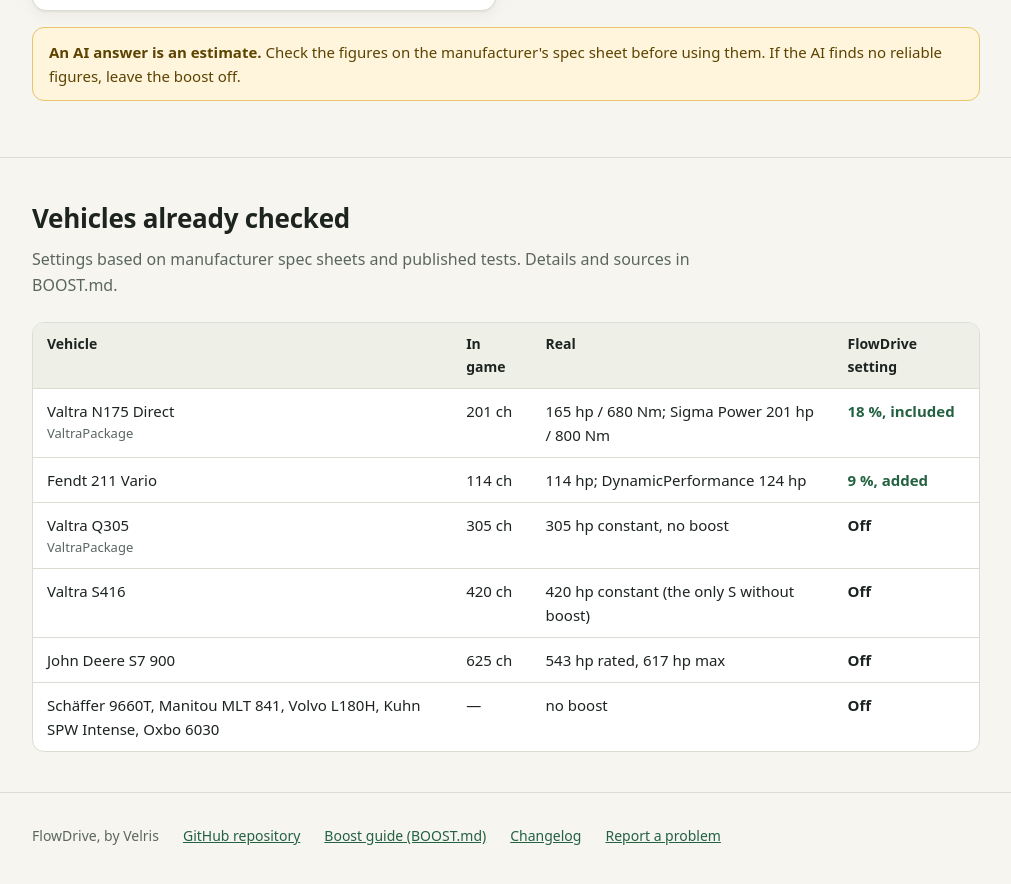
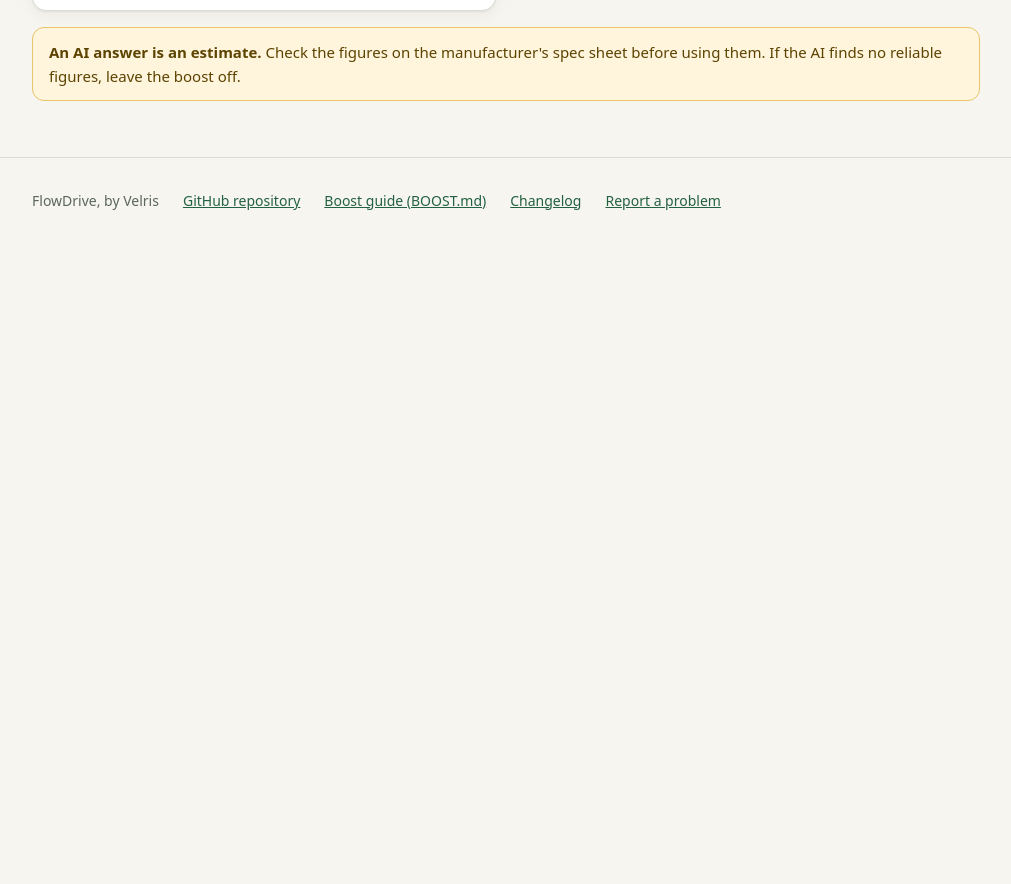
Before and after one commit to DEV-Velris/FlowDrive, a plain HTML site: page docs/index.html in a window 1280 px wide. Shown: the part 2593-3477 px from the top of the page, without its empty margins (134-1145 px from the left). After the commit the page ends 2853 px from the top, so only its background shows below. Drawn offline with Linux system fonts and the light colour scheme.

Commit message:
Delete already knows

```diff
--- a/docs/index.html
+++ b/docs/index.html
@@ -140,14 +140,6 @@ textarea { min-height: 260px; resize: vertical; font-size: 14px; line-height: 1.
 .settings-explained { display: grid; gap: 12px; grid-template-columns: repeat(auto-fill, minmax(240px, 1fr)); margin-top: 8px; }
 .settings-explained .card p { font-size: 14px; }
 
-.table-wrap { overflow-x: auto; border: 1px solid var(--border); border-radius: 12px; background: var(--surface); }
-table { border-collapse: collapse; width: 100%; font-size: 15px; min-width: 620px; }
-th, td { text-align: left; padding: 10px 14px; border-bottom: 1px solid var(--border); vertical-align: top; }
-th { background: var(--surface-2); font-size: 14px; }
-tr:last-child td { border-bottom: 0; }
-.verdict { font-weight: 600; white-space: nowrap; }
-.verdict.on { color: var(--accent-strong); }
-
 footer { padding: 32px 0 48px; color: var(--muted); font-size: 14px; border-top: 1px solid var(--border); }
 footer .wrap { display: flex; flex-wrap: wrap; gap: 8px 24px; }
 </style>
@@ -279,30 +271,6 @@ footer .wrap { display: flex; flex-wrap: wrap; gap: 8px 24px; }
     </div>
   </section>
 
-  <section id="verified">
-    <div class="wrap">
-      <h2 data-i18n="ver_title">Machines déjà vérifiées</h2>
-      <p class="sub" data-i18n="ver_sub">Réglages établis à partir des fiches constructeur et d'essais publiés. Détails et sources dans BOOST.md.</p>
-      <div class="table-wrap">
-        <table>
-          <thead><tr>
-            <th data-i18n="th_machine">Machine</th>
-            <th data-i18n="th_game">Dans le jeu</th>
-            <th data-i18n="th_real">En vrai</th>
-            <th data-i18n="th_setting">Réglage FlowDrive</th>
-          </tr></thead>
-          <tbody>
-            <tr><td>Valtra N175 Direct <span class="hint">ValtraPackage</span></td><td>201 ch</td><td data-i18n="r1_real">165 ch / 680 Nm ; Sigma Power 201 ch / 800 Nm</td><td class="verdict on" data-i18n="r1_set">18 %, inclus</td></tr>
-            <tr><td>Fendt 211 Vario</td><td>114 ch</td><td data-i18n="r2_real">114 ch ; DynamicPerformance 124 ch</td><td class="verdict on" data-i18n="r2_set">9 %, en plus</td></tr>
-            <tr><td>Valtra Q305 <span class="hint">ValtraPackage</span></td><td>305 ch</td><td data-i18n="r3_real">305 ch constants, pas de boost</td><td class="verdict" data-i18n="off">Désactivé</td></tr>
-            <tr><td>Valtra S416</td><td>420 ch</td><td data-i18n="r4_real">420 ch constants (seul S sans boost)</td><td class="verdict" data-i18n="off">Désactivé</td></tr>
-            <tr><td>John Deere S7 900</td><td>625 ch</td><td data-i18n="r5_real">543 ch nominal, 617 ch maxi</td><td class="verdict" data-i18n="off">Désactivé</td></tr>
-            <tr><td>Schäffer 9660T, Manitou MLT 841, Volvo L180H, Kuhn SPW Intense, Oxbo 6030</td><td>—</td><td data-i18n="r6_real">pas de boost</td><td class="verdict" data-i18n="off">Désactivé</td></tr>
-          </tbody>
-        </table>
-      </div>
-    </div>
-  </section>
 </main>
 
 <footer>
@@ -354,13 +322,6 @@ footer .wrap { display: flex; flex-wrap: wrap; gap: 8px 24px; }
       btn_prepare: "Prepare the question", l_prompt: "Question for the AI",
       ai_google: "Google (AI Mode)", btn_copy: "Copy the question",
       ai_warn: "<strong>An AI answer is an estimate.</strong> Check the figures on the manufacturer's spec sheet before using them. If the AI finds no reliable figures, leave the boost off.",
-      ver_title: "Vehicles already checked",
-      ver_sub: "Settings based on manufacturer spec sheets and published tests. Details and sources in BOOST.md.",
-      th_machine: "Vehicle", th_game: "In game", th_real: "Real", th_setting: "FlowDrive setting",
-      r1_real: "165 hp / 680 Nm; Sigma Power 201 hp / 800 Nm", r1_set: "18 %, included",
-      r2_real: "114 hp; DynamicPerformance 124 hp", r2_set: "9 %, added",
-      r3_real: "305 hp constant, no boost", r4_real: "420 hp constant (the only S without boost)",
-      r5_real: "543 hp rated, 617 hp max", r6_real: "no boost", off: "Off",
       foot_by: "FlowDrive, by Velris", foot_repo: "GitHub repository", foot_boost: "Boost guide (BOOST.md)",
       foot_changes: "Changelog", foot_issues: "Report a problem",
       err_required: "Required.", err_hp: "Enter a number between 20 and 2000.",
```
Also changed, not shown: 3 other files.
